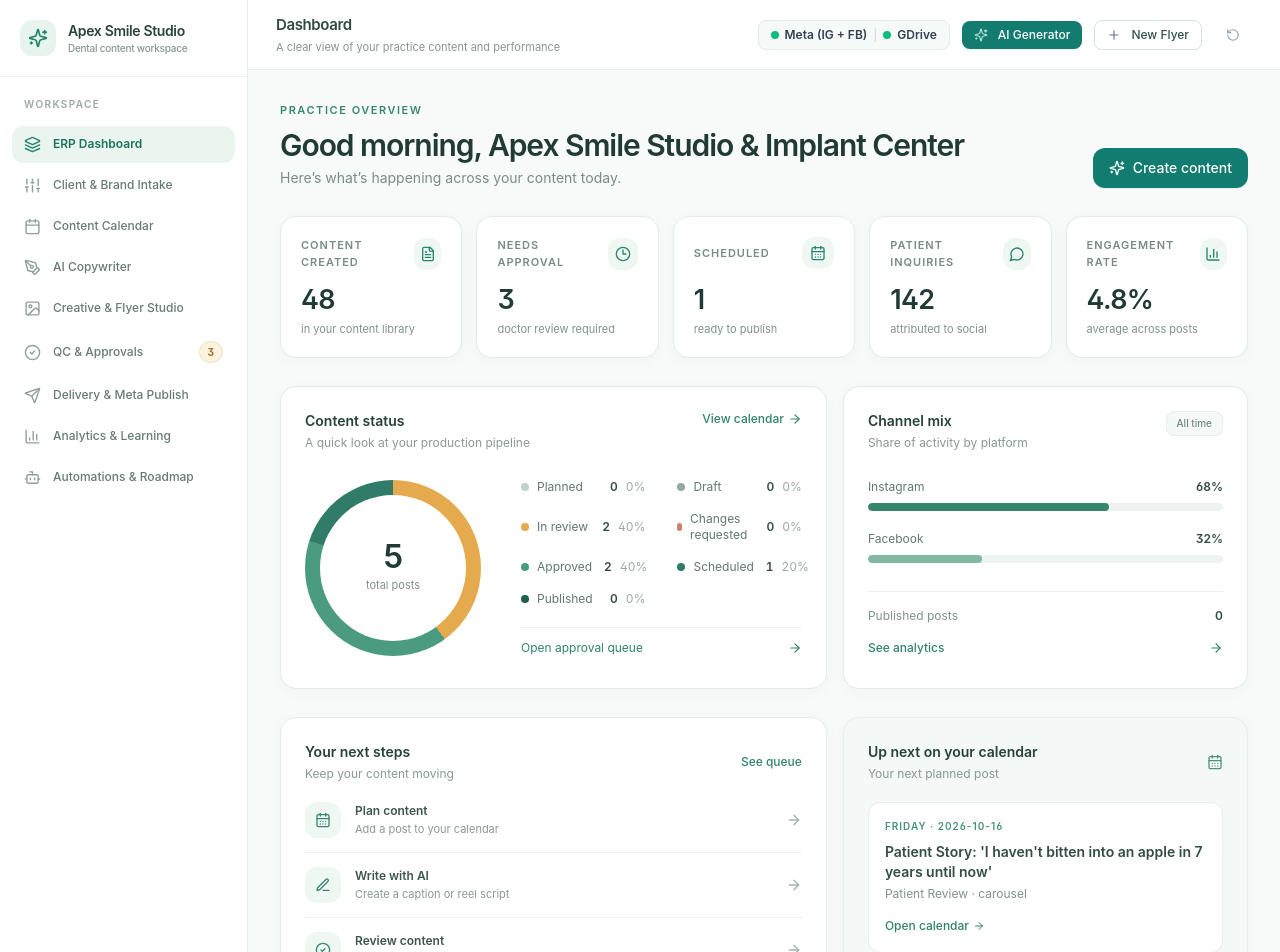
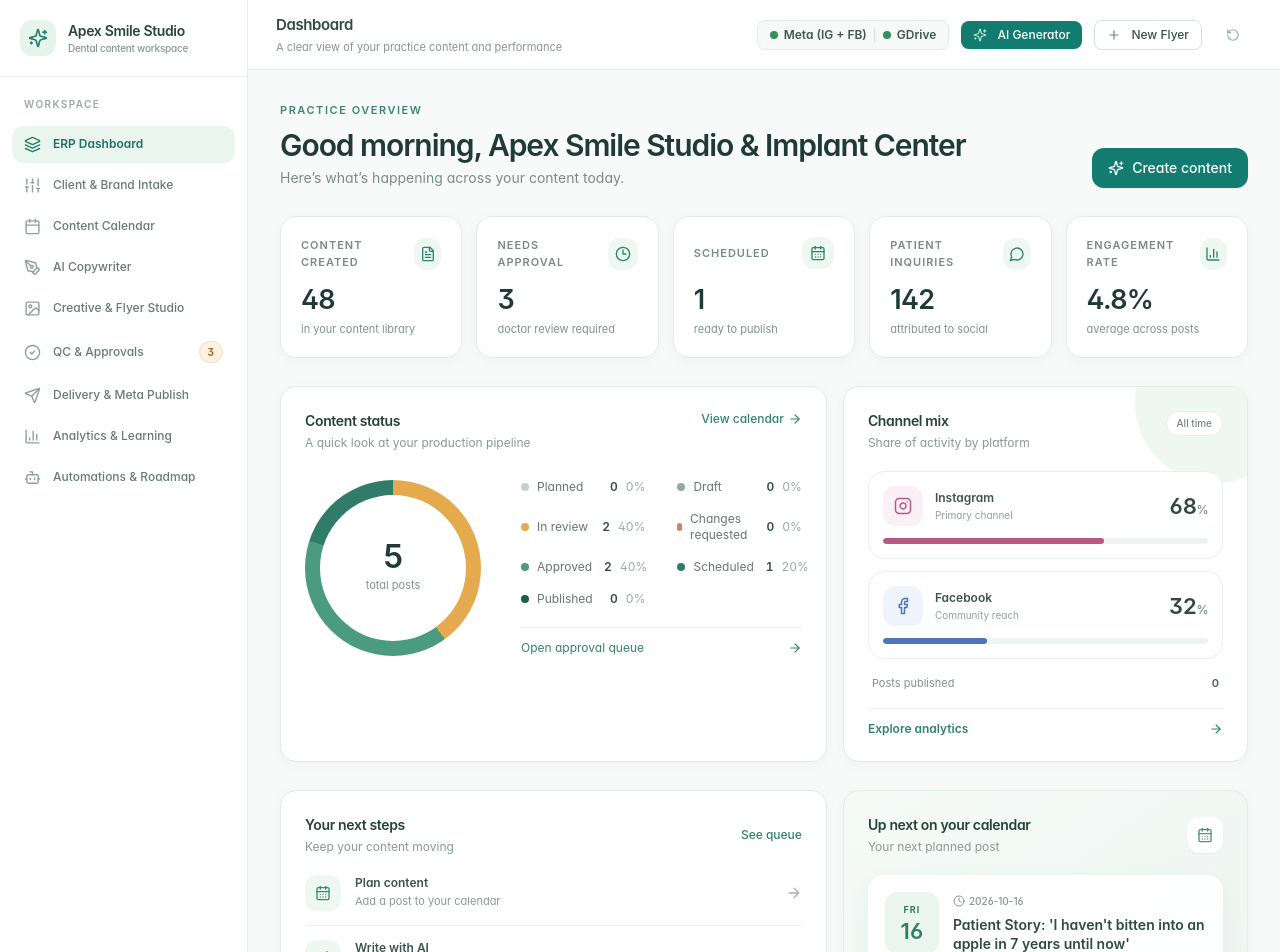
Before and after one commit to shamshadkhan36/dental-erp, a Next.js app: page / in a window 1280 px wide. Shown: the top 952 px of the page. Built offline with nearby package versions, Linux system fonts and the light colour scheme.

Commit message:
Unify dental ERP visual design

```diff
--- a/app/globals.css
+++ b/app/globals.css
@@ -1,6 +1,16 @@
 @tailwind base;
 @tailwind components;
 @tailwind utilities;
+
+@layer base {
+  h1, h2, h3, h4 {
+    @apply tracking-tight;
+  }
+
+  label {
+    @apply font-medium text-slate-700;
+  }
+}
 
 :root {
   color-scheme: light;
@@ -19,9 +29,11 @@ html { background: var(--background); }
 body {
   color: var(--foreground);
   background: var(--background);
-  font-family: Inter, ui-sans-serif, system-ui, -apple-system, BlinkMacSystemFont, 'Segoe UI', sans-serif;
-  font-feature-settings: 'ss01' on;
+  font-family: Inter, 'Segoe UI Variable', 'Segoe UI', Aptos, ui-sans-serif, system-ui, -apple-system, BlinkMacSystemFont, sans-serif;
+  font-feature-settings: 'ss01' on, 'cv11' on;
   -webkit-font-smoothing: antialiased;
+  text-rendering: optimizeLegibility;
+  line-height: 1.5;
 }
 
 ::selection { background: #bce7dd; color: #103d38; }
@@ -42,6 +54,9 @@ input:focus, select:focus, textarea:focus {
   box-shadow: 0 0 0 3px rgba(19, 124, 112, .12);
 }
 
+textarea { line-height: 1.6; }
+::placeholder { color: #9aa9a3; }
+
 ::-webkit-scrollbar { width: 7px; height: 7px; }
 ::-webkit-scrollbar-track { background: #eef3f1; }
 ::-webkit-scrollbar-thumb { background: #c4d4ce; border-radius: 9999px; }
--- a/app/page.tsx
+++ b/app/page.tsx
@@ -5,6 +5,7 @@ import Link from 'next/link';
 import {
   ArrowRight, BarChart3, CalendarDays,
   CheckCircle2, Clock3, FileText, MessageCircle, PenLine, Sparkles,
+  Instagram, Facebook, Clock,
 } from 'lucide-react';
 import { useERPStore } from '../lib/store';
 import { Card } from '../components/ui/Card';
@@ -110,26 +111,32 @@ export default function DashboardOverview() {
           </div>
         </Card>
 
-        <Card className="p-5 sm:p-6">
+        <Card className="p-5 sm:p-6 overflow-hidden relative">
+          <div className="absolute -right-12 -top-16 w-40 h-40 rounded-full bg-[#eef7f2]" />
           <div className="flex items-start justify-between gap-4">
-            <div>
+            <div className="relative">
               <h3 className="text-sm font-semibold text-[#27423b]">Channel mix</h3>
               <p className="text-xs text-[#8a9994] mt-1">Share of activity by platform</p>
             </div>
-            <span className="text-[10px] font-medium text-[#748780] bg-[#f4f8f6] border border-[#e8efeb] rounded-lg px-2.5 py-1">All time</span>
+            <span className="relative text-[10px] font-medium text-[#748780] bg-white border border-[#e8efeb] rounded-full px-2.5 py-1">All time</span>
           </div>
-          <div className="space-y-5 pt-7">
-            {[{ name: 'Instagram', value: analytics.platformSplit.instagram, color: '#36866e' }, { name: 'Facebook', value: analytics.platformSplit.facebook, color: '#83b9a2' }].map((channel) => {
-              return <div key={channel.name}>
-                <div className="flex justify-between text-xs mb-2"><span className="text-[#647873]">{channel.name}</span><span className="font-semibold text-[#334c46]">{channel.value}%</span></div>
-                <div className="h-2 rounded-full bg-[#edf3f0] overflow-hidden"><div className="h-full rounded-full" style={{ width: `${Math.max(channel.value, 3)}%`, background: channel.color }} /></div>
+          <div className="space-y-3 pt-5 relative">
+            {[{ name: 'Instagram', value: analytics.platformSplit.instagram, icon: Instagram, color: '#b95883', tint: '#fbf0f5', label: 'Primary channel' }, { name: 'Facebook', value: analytics.platformSplit.facebook, icon: Facebook, color: '#4e75b9', tint: '#eff3fb', label: 'Community reach' }].map((channel) => {
+              const ChannelIcon = channel.icon;
+              return <div key={channel.name} className="rounded-2xl border border-[#e9efec] bg-white p-3.5">
+                <div className="flex items-center gap-3">
+                  <span className="w-10 h-10 rounded-xl flex items-center justify-center" style={{ backgroundColor: channel.tint, color: channel.color }}><ChannelIcon className="w-[18px] h-[18px]" /></span>
+                  <div className="flex-1 min-w-0"><div className="text-xs font-semibold text-[#3b554d]">{channel.name}</div><div className="text-[10px] text-[#93a19b] mt-0.5">{channel.label}</div></div>
+                  <div className="text-[22px] leading-none font-semibold tracking-tight text-[#304a43] tabular-nums">{channel.value}<span className="text-xs text-[#7c9288]">%</span></div>
+                </div>
+                <div className="mt-3 h-1.5 rounded-full bg-[#edf3f0] overflow-hidden"><div className="h-full rounded-full transition-all" style={{ width: `${Math.max(channel.value, 3)}%`, background: channel.color }} /></div>
               </div>;
             })}
           </div>
-          <div className="mt-7 pt-4 border-t border-[#edf2ef] flex items-center justify-between text-xs">
-            <span className="text-[#82928c]">Published posts</span><span className="font-semibold text-[#334c46]">{published.length}</span>
+          <div className="mt-4 px-1 flex items-center justify-between text-[11px]">
+            <span className="text-[#82928c]">Posts published</span><span className="font-semibold text-[#3f6256]">{published.length}</span>
           </div>
-          <Link href="/analytics" className="mt-4 w-full text-xs font-medium text-[#32836e] hover:text-[#1c6655] flex justify-between items-center">See analytics <ArrowRight className="w-3.5 h-3.5" /></Link>
+          <Link href="/analytics" className="mt-4 pt-3 border-t border-[#edf2ef] w-full text-xs font-semibold text-[#32836e] hover:text-[#1c6655] flex justify-between items-center">Explore analytics <ArrowRight className="w-3.5 h-3.5" /></Link>
         </Card>
       </section>
 
@@ -149,17 +156,29 @@ export default function DashboardOverview() {
             ))}
           </div>
         </Card>
-        <Card className="p-5 sm:p-6 bg-[#f4f8f6] border-[#e5eeea]">
+        <Card className="p-5 sm:p-6 bg-gradient-to-br from-[#f5faf7] to-[#edf5f1] border-[#e3eee8] overflow-hidden relative">
+          <div className="absolute -right-8 -bottom-12 w-36 h-36 rounded-full border-[22px] border-white/45" />
           <div className="flex items-center justify-between gap-3">
             <div><h3 className="text-sm font-semibold text-[#27423b]">Up next on your calendar</h3><p className="text-xs text-[#8a9994] mt-1">Your next planned post</p></div>
-            <CalendarDays className="w-4 h-4 text-[#4c927c]" />
+            <span className="w-9 h-9 rounded-xl bg-white text-[#4c927c] flex items-center justify-center shadow-sm"><CalendarDays className="w-4 h-4" /></span>
           </div>
-          {nextCalendarItem ? <div className="mt-5 rounded-xl bg-white border border-[#e6eeea] p-4">
-            <div className="text-[10px] font-semibold uppercase tracking-[.1em] text-[#4a927c]">{nextCalendarItem.dayOfWeek} · {nextCalendarItem.date}</div>
-            <div className="mt-2 text-sm font-semibold text-[#334c46]">{nextCalendarItem.topic}</div>
-            <div className="mt-1 text-xs text-[#82928c]">{nextCalendarItem.pillar} · {nextCalendarItem.format}</div>
-            <Link href="/calendar" className="mt-4 inline-flex items-center gap-1 text-xs font-medium text-[#32836e] hover:text-[#1c6655]">Open calendar <ArrowRight className="w-3 h-3" /></Link>
-          </div> : <div className="mt-5 rounded-xl bg-white border border-[#e6eeea] p-4 text-xs text-[#82928c]">No upcoming posts planned yet. Add one to your calendar to get started.</div>}
+          {nextCalendarItem ? <div className="mt-5 rounded-2xl bg-white/90 border border-white p-4 shadow-[0_8px_24px_rgba(41,92,72,.06)] relative">
+            <div className="flex gap-3.5">
+              <div className="w-[54px] h-[62px] rounded-xl bg-[#eaf5ef] flex flex-col items-center justify-center text-[#317d67] shrink-0">
+                <span className="text-[9px] font-bold uppercase tracking-[.12em]">{nextCalendarItem.dayOfWeek.slice(0, 3)}</span>
+                <span className="text-[22px] leading-none font-semibold mt-1">{new Date(`${nextCalendarItem.date}T00:00:00`).getDate()}</span>
+              </div>
+              <div className="min-w-0 flex-1 pt-0.5">
+                <div className="flex items-center gap-1 text-[10px] font-medium text-[#85968f]"><Clock className="w-3 h-3" />{nextCalendarItem.date}</div>
+                <div className="mt-1.5 text-sm font-semibold leading-snug text-[#304a43] line-clamp-2">{nextCalendarItem.topic}</div>
+              </div>
+            </div>
+            <div className="mt-4 flex items-center justify-between gap-2">
+              <span className="px-2.5 py-1 rounded-full bg-[#f1f7f3] text-[10px] font-medium text-[#54806e]">{nextCalendarItem.pillar}</span>
+              <span className="text-[10px] font-medium uppercase tracking-wide text-[#8b9a94]">{nextCalendarItem.format}</span>
+            </div>
+            <Link href="/calendar" className="mt-4 pt-3 border-t border-[#edf2ef] flex items-center justify-between text-xs font-semibold text-[#32836e] hover:text-[#1c6655]">Open content calendar <ArrowRight className="w-3.5 h-3.5" /></Link>
+          </div> : <div className="mt-5 rounded-2xl bg-white/90 border border-white p-4 text-xs leading-relaxed text-[#82928c] relative">No upcoming posts planned yet. Add a post to your calendar to see it here.<Link href="/calendar" className="mt-3 inline-flex items-center gap-1 text-xs font-semibold text-[#32836e] hover:text-[#1c6655]">Plan a post <ArrowRight className="w-3 h-3" /></Link></div>}
         </Card>
       </section>
     </div>
--- a/components/Sidebar.tsx
+++ b/components/Sidebar.tsx
@@ -14,7 +14,6 @@ import {
   Sliders,
   Bot,
   Layers,
-  FileText
 } from 'lucide-react';
 import { useERPStore } from '../lib/store';
 
@@ -31,75 +30,66 @@ export function Sidebar() {
       name: 'ERP Dashboard',
       href: '/',
       icon: Layers,
-      description: 'Operations overview & KPIs'
     },
     {
       name: 'Client & Brand Intake',
       href: '/brand-intake',
       icon: Sliders,
-      description: 'Voice, ICP, treatments & prompts'
     },
     {
       name: 'Content Calendar',
       href: '/calendar',
       icon: CalendarIcon,
-      description: 'Pillars, topics & time slots'
     },
     {
       name: 'AI Copywriter',
       href: '/copywriter',
       icon: PenTool,
-      description: 'Hooks, captions, carousels & reels'
     },
     {
       name: 'Creative & Flyer Studio',
       href: '/creative',
       icon: ImageIcon,
-      description: 'Controlled templates & GDrive'
     },
     {
       name: 'QC & Approvals',
       href: '/approvals',
       icon: CheckCircle2,
       badge: pendingApprovalsCount > 0 ? pendingApprovalsCount : undefined,
-      description: 'Automated compliance & sign-off'
     },
     {
       name: 'Delivery & Meta Publish',
       href: '/delivery',
       icon: Send,
-      description: 'Approved bank, FB & IG scheduler'
     },
     {
       name: 'Analytics & Learning',
       href: '/analytics',
       icon: BarChart3,
-      description: 'Social reach & patient inquiries'
     },
     {
       name: 'Automations & Roadmap',
       href: '/integrations',
       icon: Bot,
-      description: 'Reels, WhatsApp & DM bot hooks'
     }
   ];
 
   return (
-    <aside className="w-[248px] bg-white text-[#647873] flex flex-col min-h-screen border-r border-[#e7eeeb] shrink-0">
+    <aside className="w-[60px] sm:w-[216px] xl:w-[248px] bg-white text-[#647873] flex flex-col min-h-screen border-r border-[#e7eeeb] shrink-0 transition-[width]">
       {/* Clinic Logo Header */}
-      <div className="px-5 py-5 border-b border-[#edf2ef] flex items-center gap-3">
+      <div className="px-2.5 sm:px-5 py-5 border-b border-[#edf2ef] flex items-center justify-center sm:justify-start gap-3">
         <div className="w-9 h-9 rounded-xl bg-[#e6f4ed] flex items-center justify-center text-[#20836d]">
           <Sparkles className="w-5 h-5" />
         </div>
-        <div>
+        <div className="hidden sm:block min-w-0">
           <h1 className="font-semibold text-[#28443d] text-sm tracking-tight">Apex Smile Studio</h1>
           <p className="text-[10px] text-[#879891] font-medium tracking-tight">Dental content workspace</p>
         </div>
       </div>
 
       {/* Navigation Links */}
-      <nav className="flex-1 px-3 py-5 space-y-1 overflow-y-auto">
-        <div className="px-3 pb-2.5 text-[10px] font-semibold uppercase tracking-[.14em] text-[#9aa9a3]">
+      <nav className="flex-1 px-1.5 sm:px-3 py-5 space-y-1 overflow-y-auto">
+        <div className="hidden sm:block px-3 pb-2.5 text-[10px] font-semibold uppercase tracking-[.14em] text-[#9aa9a3]">
           Workspace
         </div>
         {navItems.map((item) => {
@@ -110,20 +100,23 @@ export function Sidebar() {
             <Link
               key={item.href}
               href={item.href}
-              className={`flex items-center justify-between px-3 py-2.5 rounded-xl text-xs font-medium transition-all group ${
+              title={item.name}
+              aria-label={item.name}
+              aria-current={isActive ? 'page' : undefined}
+              className={`flex items-center justify-center sm:justify-between px-2 sm:px-3 py-2.5 rounded-xl text-xs font-medium transition-all group ${
                 isActive
                   ? 'bg-[#eaf5ef] text-[#1b735f] font-semibold'
                   : 'hover:bg-[#f5f8f6] text-[#677b74] hover:text-[#28443d]'
               }`}
             >
-              <div className="flex items-center gap-3 truncate">
+              <div className="flex items-center justify-center sm:justify-start gap-0 sm:gap-3 truncate">
                 <Icon className={`w-[17px] h-[17px] shrink-0 transition-transform group-hover:scale-105 ${isActive ? 'text-[#23816a]' : 'text-[#91a19a] group-hover:text-[#398673]'}`} />
-                <div className="truncate text-left leading-snug">{item.name}</div>
+                <div className="hidden sm:block truncate text-left leading-snug">{item.name}</div>
               </div>
               {item.badge !== undefined && (
                 <span className={`px-2 py-0.5 rounded-full text-[10px] font-bold shrink-0 ${
                   isActive ? 'bg-white text-[#1b735f]' : 'bg-[#fbf2df] text-[#a16f26] border border-[#f1e1bd]'
-                }`}>
+                } hidden sm:inline-flex`}>
                   {item.badge}
                 </span>
               )}
@@ -133,15 +126,15 @@ export function Sidebar() {
       </nav>
 
       {/* Google Drive Status Footer */}
-      <div className="p-4 border-t border-[#edf2ef] bg-[#fbfcfb]">
-        <div className="flex items-center justify-between text-xs text-[#82928c] mb-1.5">
-          <span className="flex items-center gap-1.5 text-[#35866f]">
+      <div className="p-2 sm:p-4 border-t border-[#edf2ef] bg-[#fbfcfb]">
+        <div className="flex items-center justify-center sm:justify-between text-xs text-[#82928c] mb-1.5">
+          <span className="flex items-center gap-1.5 text-[#35866f]" title="Drive connected">
             <span className="w-2 h-2 rounded-full bg-[#55ae86]"></span>
-            Drive connected
+            <span className="hidden sm:inline">Drive connected</span>
           </span>
-          <span className="text-[10px] text-[#9aa9a3]">v2.4.0</span>
+          <span className="hidden sm:inline text-[10px] text-[#9aa9a3]">v2.4.0</span>
         </div>
-        <div className="text-[10px] text-[#9aa9a3] truncate">
+        <div className="hidden sm:block text-[10px] text-[#9aa9a3] truncate">
           Folder: /MarketingAssets_2026
         </div>
       </div>
--- a/components/ui/Badge.tsx
+++ b/components/ui/Badge.tsx
@@ -15,14 +15,14 @@ export function Badge({
   ...props
 }: BadgeProps) {
   const variantStyles = {
-    default: 'bg-slate-100 text-slate-700 border-slate-200',
-    primary: 'bg-sky-50 text-sky-700 border-sky-200',
-    secondary: 'bg-slate-800 text-slate-100 border-slate-700',
-    success: 'bg-emerald-50 text-emerald-700 border-emerald-200',
-    warning: 'bg-amber-50 text-amber-800 border-amber-200',
-    danger: 'bg-rose-50 text-rose-700 border-rose-200',
-    purple: 'bg-purple-50 text-purple-700 border-purple-200',
-    outline: 'bg-transparent text-slate-600 border-slate-300'
+    default: 'bg-[#f1f5f2] text-[#52685e] border-[#e2eae5]',
+    primary: 'bg-[#eaf5ef] text-[#1b735f] border-[#d3e9dc]',
+    secondary: 'bg-[#29453c] text-white border-[#29453c]',
+    success: 'bg-[#e9f5ed] text-[#28734f] border-[#d1e8d8]',
+    warning: 'bg-[#fbf4e7] text-[#956a28] border-[#f0e2c3]',
+    danger: 'bg-[#fbefed] text-[#a14c40] border-[#f0d7d2]',
+    purple: 'bg-[#f3eff8] text-[#70578f] border-[#e6ddef]',
+    outline: 'bg-transparent text-[#586d64] border-[#d5e1db]'
   };
 
   const sizeStyles = {
--- a/components/ui/Button.tsx
+++ b/components/ui/Button.tsx
@@ -36,7 +36,7 @@ export function Button({
     <button
       className={twMerge(
         clsx(
-          'inline-flex items-center justify-center transition-all duration-150 disabled:opacity-50 disabled:cursor-not-allowed focus:outline-none focus-visible:ring-2 focus-visible:ring-offset-2',
+      'inline-flex items-center justify-center transition-all duration-200 hover:-translate-y-px active:translate-y-0 disabled:opacity-50 disabled:cursor-not-allowed focus:outline-none focus-visible:ring-2 focus-visible:ring-offset-2',
           variantStyles[variant],
           sizeStyles[size],
           className
```
Also changed, not shown: components/FlyerEditor.tsx (+5 -5 lines), components/ui/Modal.tsx (+4 -4 lines), lib/default-data.ts (+5 -5 lines), tailwind.config.ts (+37 -2 lines).
